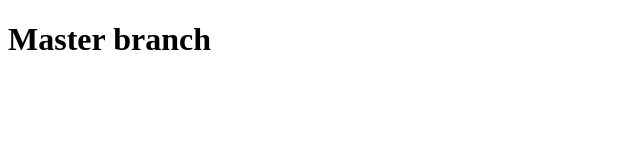
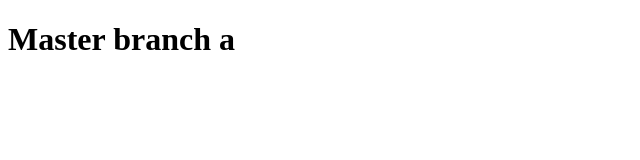
Before and after one commit to moazahmed132/git-braching-study, a plain HTML site: page index.html in a window 1280 px wide. Shown: the full height of the page, 0-640 px from the left. Drawn offline with Linux system fonts and the light colour scheme.

Commit message:
rename the project name

```diff
--- a/index.html
+++ b/index.html
@@ -9,7 +9,7 @@
 
 <body>
 
-  <h1>Master branch </h1>
+  <h1>Master branch a </h1>
   <script src="main.js"></script>
 </body>
 
```
